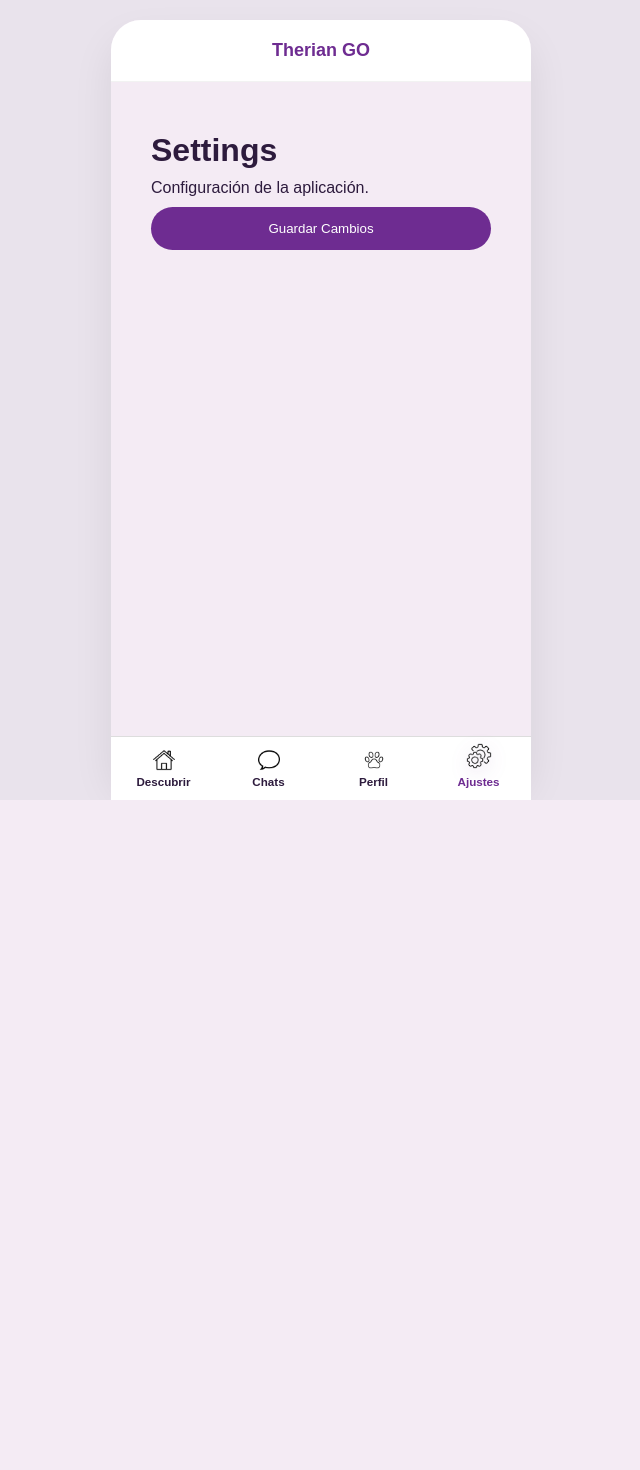
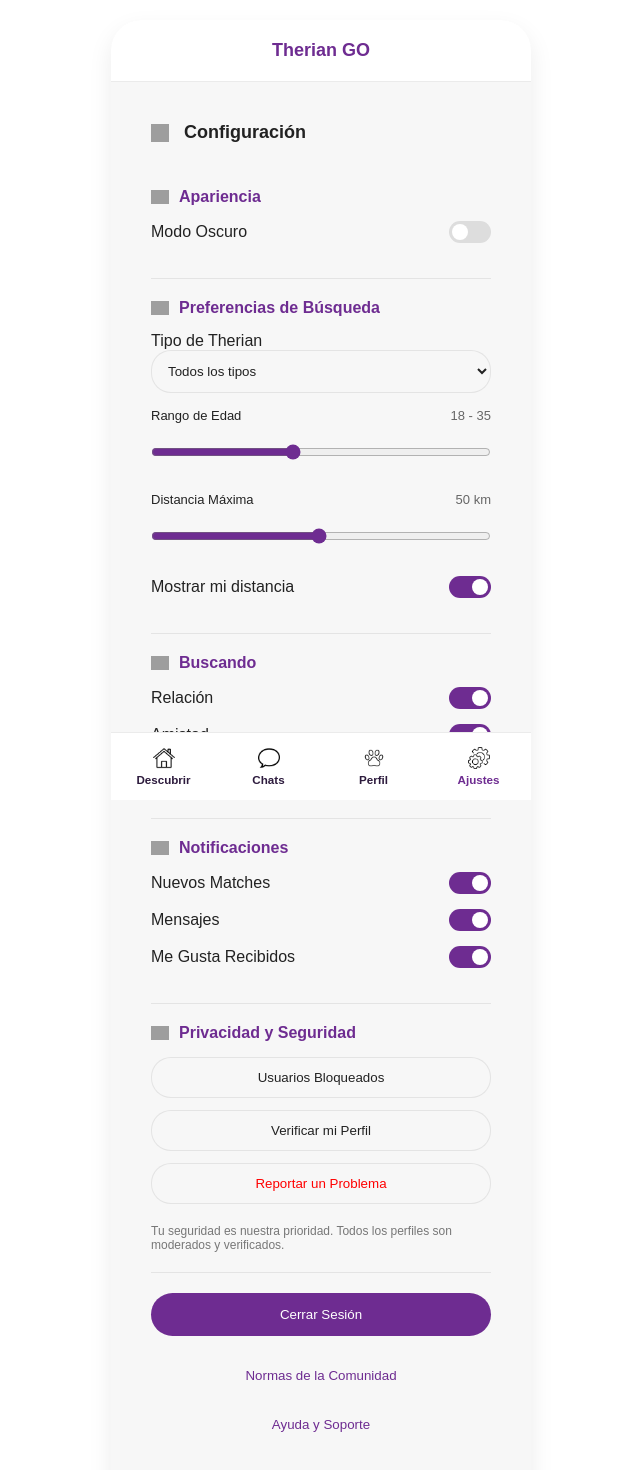
Before and after one commit to Gods-of-code/Therian-GO-BETA, a React (Vite) app in the folder frontend/: page /app/settings in a window 1280 px wide. Shown: the top 1470 px of the page, without its empty margins (319-959 px from the left). Before the commit the page ends 800 px from the top, so only its background shows below. Built offline with nearby package versions, Linux system fonts and the light colour scheme; grey boxes are pictures that could not be loaded.

Commit message:
Fix merge conflicts

```diff
--- a/frontend/src/pages/Settings.jsx
+++ b/frontend/src/pages/Settings.jsx
@@ -1,12 +1,164 @@
-import Button from "../components/Button";
+import { useState, useEffect } from "react";
 
 export default function Settings() {
+
+    const [darkMode, setDarkMode] = useState(
+        localStorage.getItem("darkMode") === "true"
+    );
+
+    const [ageRange, setAgeRange] = useState(35);
+    const [distance, setDistance] = useState(50);
+
+    // Aplicar modo oscuro global y persistente
+    useEffect(() => {
+        if (darkMode) {
+        document.body.classList.add("dark");
+        localStorage.setItem("darkMode", "true");
+        } else {
+        document.body.classList.remove("dark");
+        localStorage.setItem("darkMode", "false");
+        }
+    }, [darkMode]);
+
     return (
-        <div className="page">
-        <h1>Settings</h1>
-        <p>Configuración de la aplicación.</p>
+        <div className="settings-page">
 
-        <Button>Guardar Cambios</Button>
+        <div className="settings-header">
+            <img src="/icons/back.svg" alt="" className="header-icon" />
+            <h2>Configuración</h2>
+        </div>
+
+        {/* APARIENCIA */}
+        <section className="settings-section">
+            <div className="section-title">
+            <img src="/icons/appearance.svg" alt="" />
+            <span>Apariencia</span>
+            </div>
+
+            <div className="settings-row">
+            <span>Modo Oscuro</span>
+            <label className="toggle">
+                <input
+                type="checkbox"
+                checked={darkMode}
+                onChange={() => setDarkMode(!darkMode)}
+                />
+                <span className="toggle-slider"></span>
+            </label>
+            </div>
+        </section>
+
+        {/* PREFERENCIAS */}
+        <section className="settings-section">
+            <div className="section-title">
+            <img src="/icons/preferences.svg" alt="" />
+            <span>Preferencias de Búsqueda</span>
+            </div>
+
+            <div className="settings-column">
+            <label>Tipo de Therian</label>
+            <select className="settings-select">
+                <option>Todos los tipos</option>
+            </select>
+            </div>
+
+            <div className="settings-column">
+            <div className="range-header">
+                <label>Rango de Edad</label>
+                <span>18 - {ageRange}</span>
+            </div>
+            <input
+                className="range-input"
+                type="range"
+                min="18"
+                max="60"
+                value={ageRange}
+                onChange={(e) => setAgeRange(e.target.value)}
+            />
+            </div>
+
+            <div className="settings-column">
+            <div className="range-header">
+                <label>Distancia Máxima</label>
+                <span>{distance} km</span>
+            </div>
+            <input
+                className="range-input"
+                type="range"
+                min="1"
+                max="100"
+                value={distance}
+                onChange={(e) => setDistance(e.target.value)}
+            />
+            </div>
+
+            <div className="settings-row">
+            <span>Mostrar mi distancia</span>
+            <label className="toggle">
+                <input type="checkbox" defaultChecked />
+                <span className="toggle-slider"></span>
+            </label>
+            </div>
+        </section>
+
+        {/* BUSCANDO */}
+        <section className="settings-section">
+            <div className="section-title">
+            <img src="/icons/search.svg" alt="" />
+            <span>Buscando</span>
+            </div>
+
+            {["Relación", "Amistad", "Comunidad"].map(item => (
+            <div className="settings-row" key={item}>
+                <span>{item}</span>
+                <label className="toggle">
+                <input type="checkbox" defaultChecked />
+                <span className="toggle-slider"></span>
+                </label>
+            </div>
+            ))}
+        </section>
+
+        {/* NOTIFICACIONES */}
+        <section className="settings-section">
+            <div className="section-title">
+            <img src="/icons/notifications.svg" alt="" />
+            <span>Notificaciones</span>
+            </div>
+
+            {["Nuevos Matches", "Mensajes", "Me Gusta Recibidos"].map(item => (
+            <div className="settings-row" key={item}>
+                <span>{item}</span>
+                <label className="toggle">
+                <input type="checkbox" defaultChecked />
+                <span className="toggle-slider"></span>
+                </label>
+            </div>
+            ))}
+        </section>
+
+        {/* PRIVACIDAD */}
+        <section className="settings-section">
+            <div className="section-title">
+            <img src="/icons/security.svg" alt="" />
+            <span>Privacidad y Seguridad</span>
+            </div>
+
+            <button className="settings-btn">Usuarios Bloqueados</button>
+            <button className="settings-btn">Verificar mi Perfil</button>
+            <button className="settings-btn danger">
+            Reportar un Problema
+            </button>
+
+            <p className="security-text">
+            Tu seguridad es nuestra prioridad. Todos los perfiles son moderados y verificados.
+            </p>
+        </section>
+
+        <button className="logout-btn">Cerrar Sesión</button>
+        <button className="secondary-btn">Normas de la Comunidad</button>
+        <button className="secondary-btn">Ayuda y Soporte</button>
+
         </div>
     );
 }
--- a/frontend/src/styles/global.css
+++ b/frontend/src/styles/global.css
@@ -4,10 +4,22 @@
     box-sizing: border-box;
 }
 
+:root {
+    --bg-main: #ffffff;
+    --bg-card: #f7f7f7;
+    --bg-nav: #ffffff;
+    --text-main: #222;
+    --text-secondary: #666;
+    --border-light: rgba(0,0,0,0.08);
+    --primary-dark: #6e2c91;
+}
+
+
 body {
     font-family: 'Poppins', sans-serif;
-    background: var(--background);
-    color: var(--text-dark);
+    background: var(--bg-main);
+    color: var(--text-main);
+    transition: var(--transition);
 }
 
 .onboarding {
@@ -221,26 +233,26 @@ input:focus {
     justify-content: center;
     background: #e9e3ec;
     padding: 20px 0;
+    background: var(--bg-main);
 }
 
 
 .app-container {
     width: 100%;
     max-width: 420px;
-    background: var(--background);
+    background: var(--bg-card);
     border-radius: 30px;
-    box-shadow: 0 20px 40px rgba(0,0,0,0.08);
+    box-shadow: var(--shadow);
     display: flex;
     flex-direction: column;
     overflow: hidden;
 }
 
-
 .app-header {
     padding: 20px;
     text-align: center;
-    background: white;
-    border-bottom: 1px solid rgba(0,0,0,0.05);
+    background: var(--bg-nav);
+    border-bottom: 1px solid var(--border-light);
 }
 
 .app-header h1 {
@@ -258,30 +270,40 @@ input:focus {
 
 /* BottomNav */
 
+.bottom-nav {
+    position: fixed;
+    bottom: 0;
+    width: 100%;
+    max-width: 420px;
+    display: flex;
+    justify-content: space-around;
+    padding: 14px 0;
 
+    background: var(--bg-nav);
+    border-top: 1px solid var(--border-light);
 
+    backdrop-filter: blur(10px);
+}
 .nav-item {
     flex: 1;
-
     display: flex;
     flex-direction: column;
     align-items: center;
     justify-content: center;
+    gap: 4px;
 
-    gap: 4px;
-    text-decoration: none;
     font-size: 11px;
     font-weight: 500;
-    color: #777;
 
-    transition: 0.3s ease;
+    color: var(--text-secondary);
+    transition: var(--transition);
 }
 
 .nav-item img {
     width: 22px;
     height: 22px;
     object-fit: contain;
-    display: block;
+    transition: var(--transition);
 }
 
 .nav-item.active {
@@ -289,8 +311,7 @@ input:focus {
 }
 
 .nav-item.active img {
-    transform: translateY(-4px) scale(1.1);
-    filter: drop-shadow(0 5px 8px rgba(110,44,145,0.3));
+    filter: brightness(1.3);
 }
 
 .icon-wrapper {
@@ -405,8 +426,8 @@ input:focus {
     overflow: hidden;
     text-overflow: ellipsis;
 }
-<<<<<<< HEAD
-=======
+
+
 .profile-avatar {
     width: 380px;
     height: 400px;
@@ -552,4 +573,263 @@ input:focus {
     font-size: 28px;
     cursor: pointer;
 }
->>>>>>> 02ed149ca42929627dc384cd4818d269d1dc14de
+
+/* SETTINGS CSS OJO */
+
+.settings-page {
+  padding: 20px;
+  padding-bottom: 120px;
+  max-width: 420px;
+  margin: 0 auto;
+  background: transparent;
+}
+
+.settings-header {
+  display: flex;
+  align-items: center;
+  gap: 15px;
+  margin-bottom: 25px;
+}
+
+.settings-header h2 {
+  font-size: 18px;
+  font-weight: 600;
+  color: var(--text-main);
+}
+
+.header-icon {
+  width: 18px;
+  height: 18px;
+}
+
+.settings-section {
+  padding: 20px 0;
+  border-bottom: 1px solid var(--border-light);
+}
+
+.section-title {
+  display: flex;
+  align-items: center;
+  gap: 10px;
+  font-weight: 600;
+  margin-bottom: 15px;
+  color: var(--primary);
+}
+
+.settings-row span,
+.settings-column label {
+  color: var(--text-main);
+}
+
+.range-header span {
+  color: var(--text-secondary);
+}
+
+.section-title img {
+  width: 18px;
+}
+
+.settings-row {
+  display: flex;
+  justify-content: space-between;
+  align-items: center;
+  margin: 15px 0;
+}
+
+.settings-column {
+  margin: 15px 0;
+}
+
+.range-header {
+  display: flex;
+  justify-content: space-between;
+  margin-bottom: 8px;
+  font-size: 13px;
+}
+
+.settings-select {
+  width: 100%;
+  padding: 12px;
+  border-radius: 20px;
+  border: 1px solid var(--border-light);
+  background: var(--bg-card);
+  color: var(--text-main);
+
+}
+
+.range-input {
+  width: 100%;
+  accent-color: var(--primary);
+}
+
+.settings-btn {
+  width: 100%;
+  padding: 12px;
+  border-radius: 20px;
+  background: var(--bg-card);
+  color: var(--text-main);
+  border: 1px solid var(--border-light);
+  margin-bottom: 12px;
+  cursor: pointer;
+}
+
+.settings-btn.danger {
+  color: red;
+}
+
+.security-text {
+  font-size: 12px;
+  margin-top: 10px;
+  color: var(--text-secondary);
+}
+
+.logout-btn {
+  width: 100%;
+  padding: 14px;
+  border-radius: 30px;
+  background: var(--primary);
+  color: white;
+  border: none;
+  margin: 20px 0;
+  cursor: pointer;
+}
+
+.secondary-btn {
+  width: 100%;
+  padding: 12px;
+  border-radius: 20px;
+  border: 1px solid var(--border-light);
+  background: var(--bg-card);
+  margin-bottom: 10px;
+  cursor: pointer;
+  color: var(--primary);
+}
+
+select {
+    padding: 10px;
+    border-radius: 20px;
+    border: none;
+    background: #f2f2f2;
+}
+
+input[type="range"] {
+    accent-color: var(--primary);
+}
+
+
+
+.security-text {
+  font-size: 12px;
+  color: #777;
+  margin-top: 8px;
+}
+
+.logout-btn {
+  width: 100%;
+  padding: 14px;
+  border-radius: 30px;
+  background: var(--primary);
+  color: white;
+  border: none;
+  margin: 20px 0;
+  cursor: pointer;
+}
+
+.secondary-btn {
+  width: 100%;
+  padding: 12px;
+  border-radius: 20px;
+  background: transparent;
+  border: none;
+  color: var(--primary);
+  cursor: pointer;
+}
+
+/* TOGGLE BONITO */
+.toggle {
+  position: relative;
+  width: 42px;
+  height: 22px;
+}
+
+.toggle input {
+  display: none;
+}
+
+.toggle-slider {
+  position: absolute;
+  inset: 0;
+  background: #ddd;
+  border-radius: 20px;
+  transition: 0.3s;
+}
+
+.toggle-slider::before {
+  content: "";
+  position: absolute;
+  width: 16px;
+  height: 16px;
+  left: 3px;
+  top: 3px;
+  background: white;
+  border-radius: 50%;
+  transition: 0.3s;
+}
+
+.toggle input:checked + .toggle-slider {
+  background: var(--primary);
+}
+
+.toggle input:checked + .toggle-slider::before {
+  transform: translateX(20px);
+}
+
+
+/* Dark Mode */
+
+body.dark {
+    --bg-main: #24142e;
+    --bg-card: #2d1838;
+    --bg-nav: #2a1634;
+    --bg-soft: #341c41;
+
+    --text-main: #ffffff;
+    --text-secondary: #bdaed1;
+
+    --border-light: rgba(255,255,255,0.08);
+}
+
+.app-container {
+    background: var(--bg-card);
+    transition: var(--transition);
+}
+
+body.dark .app-container {
+    background: var(--bg-card);
+}
+
+body.dark .settings-button {
+    background: #2a2a2a;
+    border-color: #333;
+    color: white;
+}
+
+body.dark .settings-section {
+    border-color: rgba(255,255,255,0.1);
+}
+
+body.dark .nav-item {
+    color: #cbb6dd;
+}
+
+body.dark .nav-item.active {
+    color: #ffffff;
+}
+
+body.dark .nav-item img {
+    filter: brightness(0) invert(1);
+}
+
+body.dark .nav-item.active img {
+    filter: brightness(0) invert(1);
+}
```
